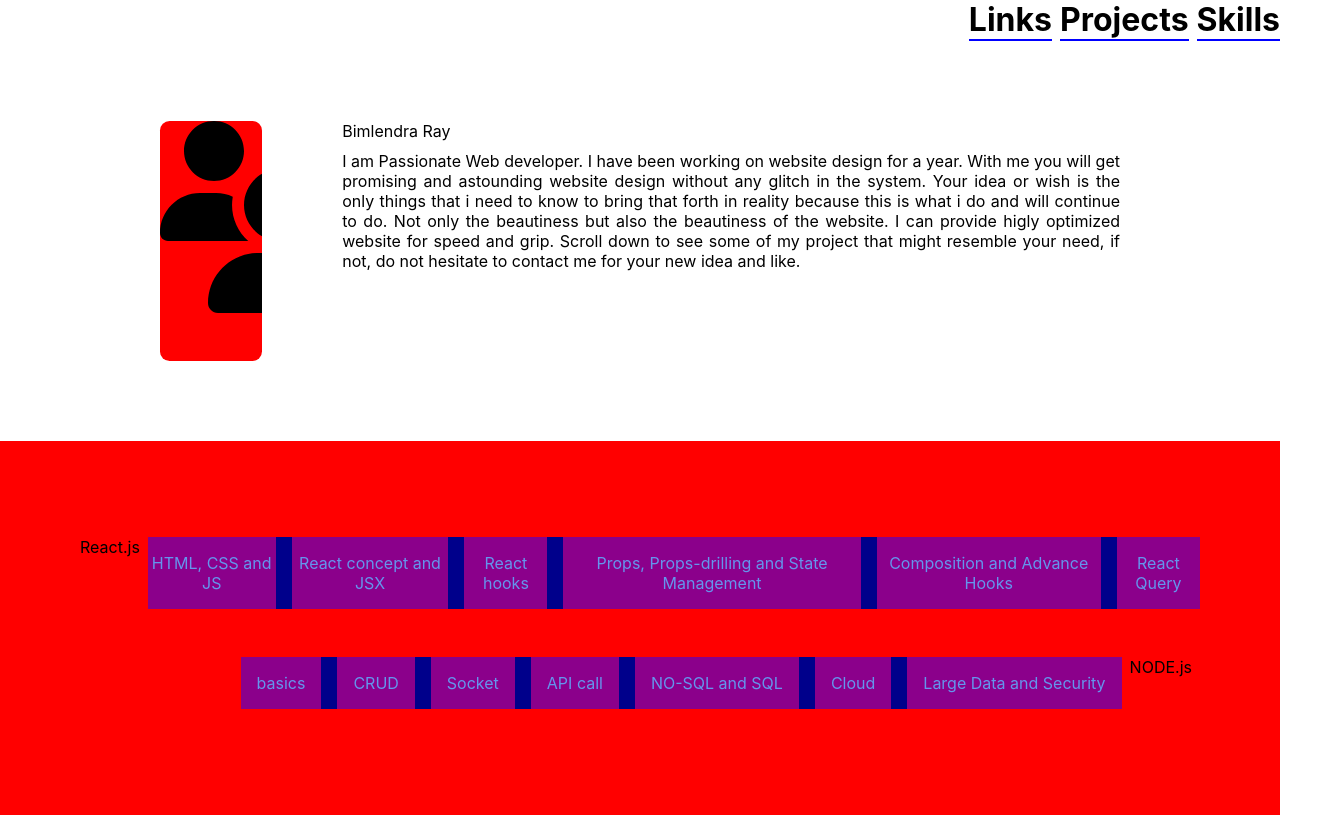
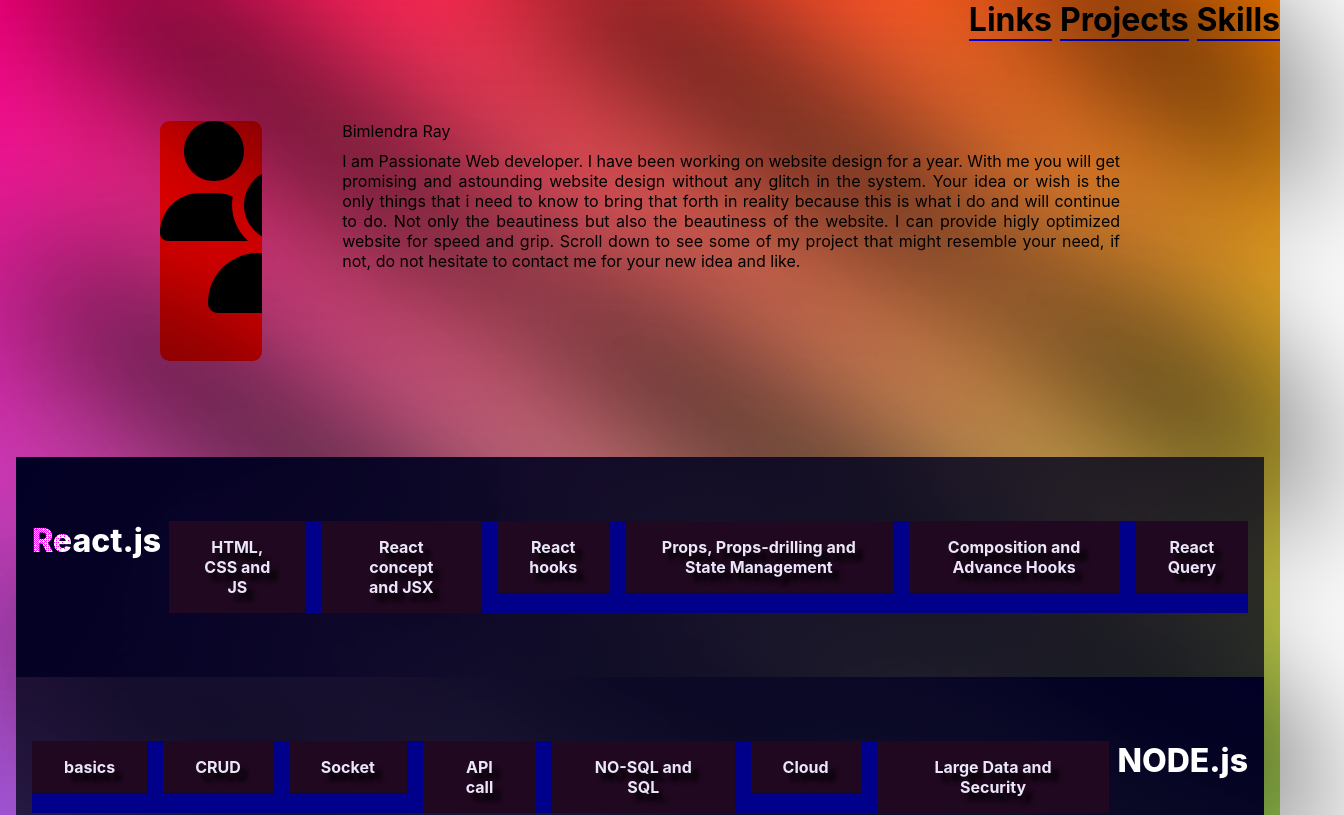
Before and after one commit to bhimray/bilen-profile-1, a React (Create React App) app: page / in a window 1280 px wide. Shown: the top 815 px of the page, 1344 px wide, since content can reach past the window. Built offline with nearby package versions, Linux system fonts and the light colour scheme.

Commit message:
updating-links

```diff
--- a/src/App.css
+++ b/src/App.css
@@ -36,3 +36,53 @@
     transform: rotate(360deg);
   }
 }
+
+.spectrum-background {
+  background:
+      linear-gradient(red, transparent),
+      linear-gradient(to top left, lime, transparent),
+      linear-gradient(to top right, blue, transparent);
+  background-blend-mode: screen;
+}
+.plaid-background-lt {
+  /* filter: blur(22px); */
+  background: repeating-linear-gradient( 216deg, transparent 0, transparent 38%, #000203 0, black 54% );
+  background-blend-mode: multiply;
+  background-size: 484px 336px;
+  filter: blur(77px);
+}
+
+.plaid-background {
+  filter:blur(212px);
+  background:
+      repeating-linear-gradient(
+          -45deg,
+          transparent 0,
+          transparent 25%,
+          dodgerblue 0,
+          dodgerblue 50%
+     );
+     /* repeating-linear-gradient(
+          45deg,
+          transparent 0,
+          transparent 25%,
+          tomato 0,
+          tomato 50%
+      ), */
+      /* repeating-linear-gradient(
+          transparent 0,
+          transparent 25%,
+          gold 0,
+          gold 50%
+      ), white; */
+  background-blend-mode: multiply;
+  background-size: 100px 100px;
+}
+
+.blur{
+  background-color: #ea3c2a4f;
+  position:absolute;
+  z-index:-9;
+  border-radius: 50%;
+  filter:blur(212px);
+}
--- a/src/App.js
+++ b/src/App.js
@@ -5,7 +5,7 @@ import Links from './Front-end-profile/Links/Links';
 import Skill from './Front-end-profile/Skills/Skill';
 function App() {
   return (
-    <div className="App">
+    <div className="App spectrum-background">
       <Introduction/>
       <LearningTrack/>
       <Links/>
--- a/src/Front-end-profile/Learning-track/Learning-track.css
+++ b/src/Front-end-profile/Learning-track/Learning-track.css
@@ -1,47 +1,64 @@
 .lt-wrapper{
     display: grid;
-    background-color: red;
-    padding:5rem;
+    padding:1rem;
 
+}
+.lt-bg {
+    position: absolute;
+    top: -3rem;
+    width: 100vw;
+    height: 113vh;
+}
+.lt-programming {
+    font-size: 2rem;
+    font-weight: 800;
+    mix-blend-mode: color-dodge;
+    color: white;
 }
 .lt-react-wrapper {
     display: flex;
     flex-direction: row-reverse;
     justify-content: flex-end;
     gap: 0.5rem;
-    padding: 1rem 0rem;
+    padding: 4rem 1rem;
     position: relative;
+    background: rgb(2,0,36);
+    background: linear-gradient(121deg, rgba(2,0,36,1) 2%, rgba(10,11,31,0.7906512946975666) 100%, rgba(0,212,255,1) 100%);
 }
 .lt-node-wrapper{
     display: flex;
     flex-direction: row;
     justify-content: flex-end;
     gap: 0.5rem;
-    padding: 2rem 0.5rem;
+    padding: 4rem 1rem;
     position: relative;
+    background: rgb(2,0,36);
+    background: linear-gradient(207deg, rgba(2,0,36,1) 2%, rgba(10,11,31,0.7906512946975666) 100%, rgba(0,212,255,1) 100%);
 }
-.lt-react-track {
+.lt-react-track,.lt-node-track {
+    display: flex;
+    gap: 1rem;
+    background-color: darkblue;
+    color: #e9e7f7;
+    font-weight: 700;
+    text-shadow: 7px 8px 4px black;
+}
+/* .lt-node-track{
     display: flex;
     gap: 1rem;
     background-color: darkblue;
     color: cornflowerblue;
-}
-.lt-node-track{
-    display: flex;
-    gap: 1rem;
-    background-color: darkblue;
-    color: cornflowerblue;
-}
+} */
 .lt-html-css-js,.lt-react-concept-jsx,.lt-hooks, .lt-props-drilling,
 .lt-composition-advance-hooks, .lt-react-query-api-call{
-    background-color: darkmagenta;
-    padding: 1rem 0rem;
+    background-color: #200820;
+    padding: 1rem 2rem;
 
 }
 .lt-basics, .lt-crud,.lt-socket,.lt-apicall-handle,
 .lt-nosql-sql,.lt-cloud,.lt-largedata-security{
-    background-color: darkmagenta;
-    padding: 1rem 1rem;
+    background-color: #200820;
+    padding: 1rem 2rem;
 }
 .lt-hover-control{
     position: relative;
--- a/src/Front-end-profile/Learning-track/Learning-track.jsx
+++ b/src/Front-end-profile/Learning-track/Learning-track.jsx
@@ -3,6 +3,7 @@ import './Learning-track.css'
 const LearningTrack = () => {
   return (
     <div className='lt-wrapper'>
+        <div className='plaid-background-lt lt-bg'></div>
         <div className='lt-react-wrapper'>
             <div className='lt-react-track'>
                 <div className='lt-hover-control'>
```
